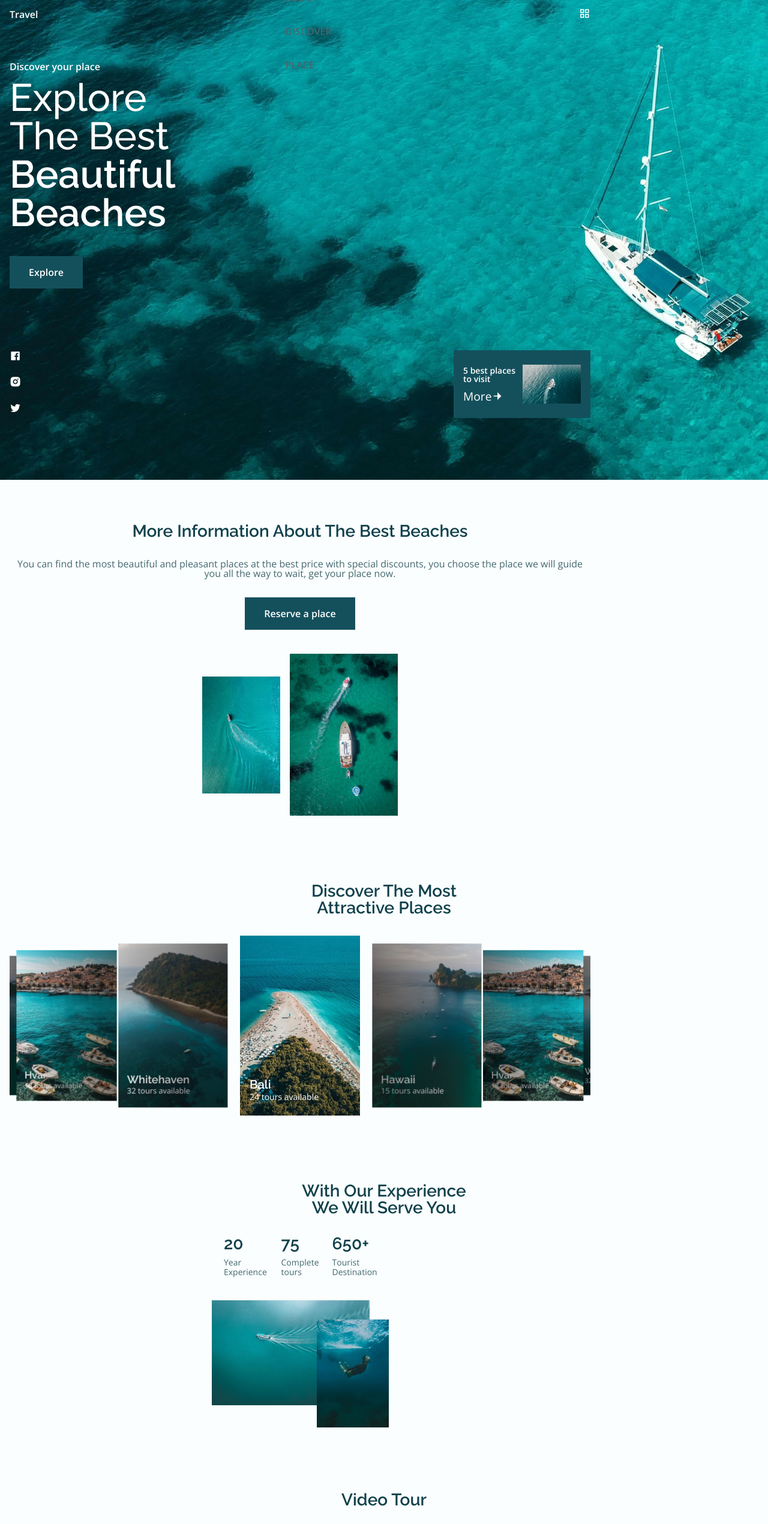
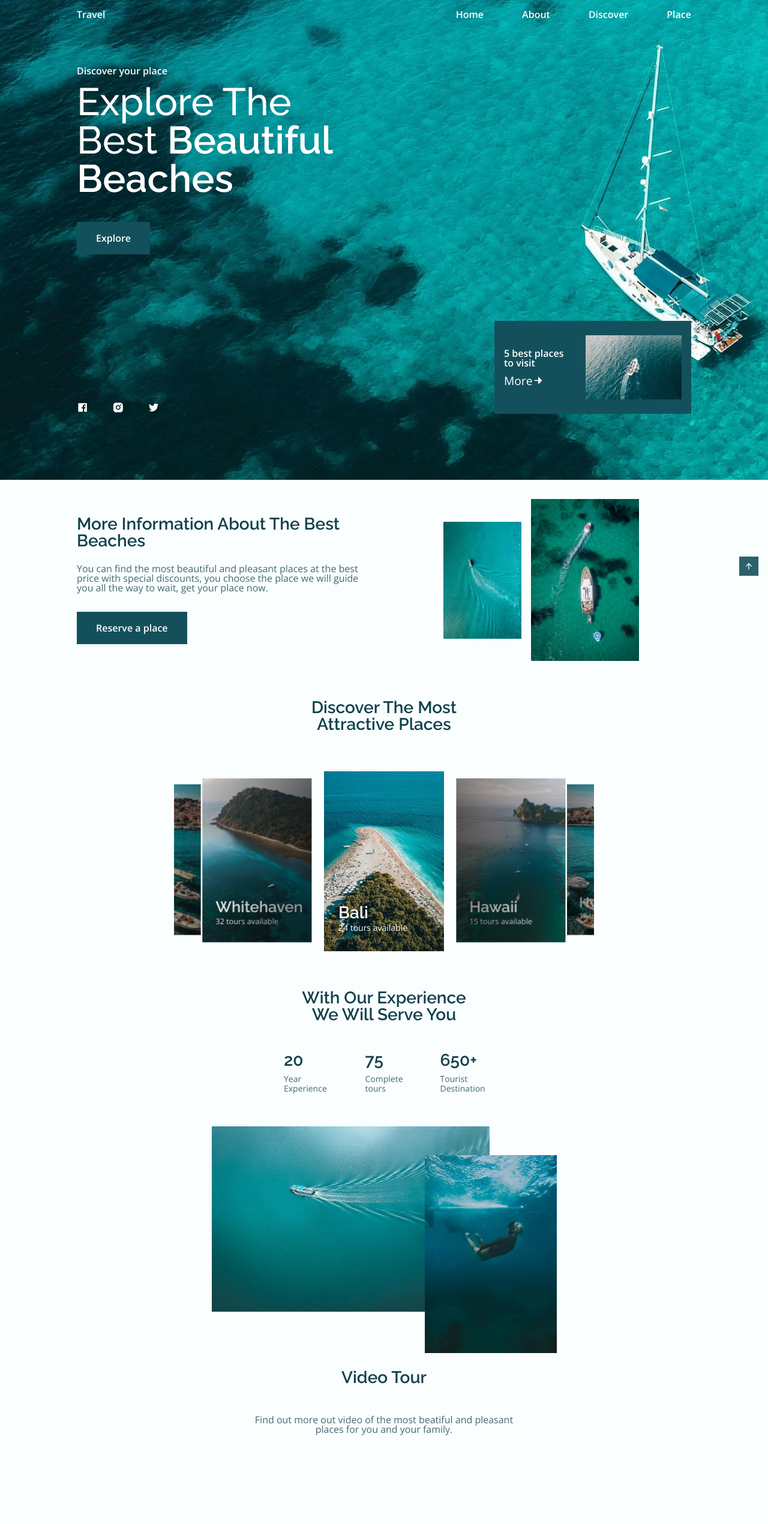
Before and after one commit to Kseniya44/travel, a plain HTML site: page index.html in a window 1280 px wide. Shown: the top 2541 px of the page at 60% size. Drawn offline with nearby package versions, Linux system fonts and the light colour scheme; grey boxes are pictures that could not be loaded.

Commit message:
Animation and media queries were added

```diff
--- a/assets/css/styles.css
+++ b/assets/css/styles.css
@@ -54,6 +54,29 @@
   --img-hidden: hidden;
   --img-scale: scale(1.1);
 
+}
+
+/* button dark light */
+.nav__dark {
+  display: flex;
+  align-items: center;
+  column-gap: 2rem;
+  position: absolute;
+  left: 3rem;
+  bottom: 4rem;
+}
+
+
+.change-theme,
+.change-theme-name {
+  color: var(--text-color);
+}
+.change-theme {
+  cursor: pointer;
+  font-size: 1rem;
+}
+.change-theme-name {
+  font-size: var(--small-font-size);
 }
 
 @media screen and (min-width: 968px) {
@@ -294,10 +317,6 @@ input {
   margin-bottom: var(--mb-0-75);
 }
 
-.home__text {
-  font-size: var(--small-font-size);
-}
-
 .home__photo {
   overflow: var(--img-hidden);
 }
@@ -396,11 +415,6 @@ input {
 
 .discover__img:hover {
   transform: var(--img-scale);
-}
-
-.swiper-container-3d .swiper-slide-shadow-left,
-.swiper-container-3d .swiper-slide-shadow-right {
-  /* background-image: none; */
 }
 
 /* experience */
@@ -677,3 +691,233 @@ input {
 .footer__terms .footer__link:hover {
   color: var(--text-color);
 }
+
+/* scrollUp */
+.scroll-up  {
+  position: fixed;
+  right: 1rem;
+  bottom: -20%;
+  background-color: var(--first-color);
+  padding: .5rem;
+  display: flex;
+  opacity: .9;
+  z-index: var(--z-tooltip);
+  transition: .4s;
+}
+
+.scroll-up__icon {
+  color: var(--white--color);
+}
+
+.scroll-up:hover {
+  background-color: var(--first-color-alt);
+  opacity: 1;
+}
+
+.show-scroll {
+  bottom: 5rem;
+}
+
+/* media queries */
+
+@media screen and (max-width: 340px) {
+  .place__container {
+    grid-template-columns: max-content;
+    justify-content: center;
+  }
+  .experience__container {
+    padding: 0;
+  }
+  .experience__overlay:nth-child(1) {
+    width: 190px;
+  }
+  .experience__overlay:nth-child(2) {
+    width: 80px;
+  }
+  .home__info {
+    width: 190px;
+    padding: 1rem;
+  }
+  .video__container,
+  .experience__imgs {
+    padding: 0;
+  }
+}
+
+@media screen and  (min-width: 568px) {
+  .video__container {
+    display: grid;
+    grid-template-columns: .6fr;
+    justify-content: center;
+  }
+
+  .place__container {
+    grid-template-columns: repeat(3, max-content);
+  }
+
+  .subscribe__form {
+    width: 470px;
+    margin: 0 auto;
+  }
+}
+
+@media screen and  (min-width: 768px) {
+  body {
+    margin: 0;
+  }
+  .nav__link {
+    color: var(--white--color);
+    text-transform: initial;
+  }
+  .nav__link:hover {
+    color: var(--white-color);
+  }
+  .nav__list {
+    flex-direction: row;
+    column-gap: 4rem;
+  }
+  .nav__toggle,
+  .nav__close {
+    display: none;
+  }
+
+  .scroll-header .nav__link {
+    color: var(--text-color);
+  }
+
+  .section {
+    padding: 2rem 0;
+  }
+  .home__social {
+    flex-direction: row;
+    column-gap: 2.5rem;
+    align-self: flex-end;
+  }
+
+  .about__container {
+    grid-template-columns: repeat(2, 1fr);
+    align-items: center;
+  }
+
+  .about__data,
+  .about__title {
+    text-align: initial;
+  }
+
+  .about__title {
+    margin-bottom: var(--mb-1-5);
+  }
+
+  .discover__container {
+    width: 610px;
+    margin-left: auto;
+    margin-right: auto;
+  }
+
+  .discover__container,
+  .place__container {
+    padding-top: 2rem;
+  }
+  .experience__overlay:nth-child(1) {
+    width: 363px;
+    margin-right: 4rem;
+  }
+  .experience__overlay:nth-child(2) {
+    width: 160px;
+  }
+
+  .subscribe__bg {
+    background: none;
+    padding: 0;
+  }
+
+  .subscribe__container {
+    background-color: var(--first-color);
+    padding: 3.5rem;
+  }
+
+  .subscribe__input {
+    padding: 0 .5rem;
+  }
+
+  .footer__rights {
+    flex-direction: row;
+    justify-content: space-between;
+  }
+}
+
+@media screen and  (min-width: 1024px) {
+  .container {
+    margin-left: auto;
+    margin-right: auto;
+  }
+
+
+  .home__title {
+    max-width: 450px;
+  }
+  .home__info {
+    max-width: 328px;
+    column-gap: 2rem;
+  }
+
+  .home__text {
+    font-size: var(--normal-font-size);
+  }
+
+  .home__photo img {
+    width: 240px;
+  }
+
+  .discover__container {
+    width: 700px;
+  }
+
+  .discover__data {
+    left: 1.5rem;
+    bottom: 2rem;
+  }
+
+  .discover__title {
+    font-size: var(--h2-font-size);
+  }
+
+  .experience__content {
+    margin: var(--mb-1) 0;
+    column-gap: 3.5rem;
+  }
+  .experience__overlay:nth-child(1) {
+    width: 463px;
+    margin-right: 7rem;
+  }
+  .experience__overlay:nth-child(2) {
+    width: 220px;
+    top: 3rem;
+  }
+
+  .video__container {
+    grid-template-columns: .7fr;
+  }
+
+  .video__description {
+    padding: 0 8rem;
+  }
+
+  .place__container {
+    gap: 3rem 2rem;
+  }
+  .place__card,
+  .place__img {
+    height: 263px;
+  }
+
+  .footer__content {
+    justify-items: center;
+  }
+}
+
+@media screen and  (min-width: 1200px) {
+  .container {
+    max-width: 1024px;
+  }
+}
--- a/assets/js/main.js
+++ b/assets/js/main.js
@@ -78,3 +78,42 @@ function finalVideo() {
     videoIcon.classList.remove("ri-pause-line");
     videoIcon.classList.add("ri-play-line");
 }
+
+// show scroll up
+window.addEventListener("scroll", scrollUp);
+
+function scrollUp() {
+    const scrollUp = document.getElementById("scroll-up");
+
+    if(this.scrollY >= 200) {
+        scrollUp.classList.add("show-scroll");
+    }else {
+        scrollUp.classList.remove("show-scroll");
+    }
+}
+
+// scroll reveal animaiton
+
+const sr = ScrollReveal({
+    distance: "60px",
+    duration: 2800,
+})
+
+sr.reveal(`.home__data, .home__link,
+            .home__info, .discover__container,
+            .experience__data,
+            .experience__overlay, .place__card,
+            .sponsor__content, .footer__data, .footer__rights`, {
+    origin: "top",
+    interval: 100,
+    reset: true
+})
+
+sr.reveal(".about__data, .video__description, .subscribe__description", {
+    origin: "left",
+})
+
+sr.reveal(".about__imgs, .video__container, .subscribe__form", {
+    origin: "right",
+    interval: 100,
+})
--- a/index.html
+++ b/index.html
@@ -48,7 +48,7 @@
                     <div class="home__data">
                         <span class="home__subtitle">Discover your place</span>
                         <h1 class="home__title">Explore The Best <span class="big-title">Beautiful Beaches</span></h1>
-                        <button class="button button-flex">Explore</button>
+                        <button class="button button-flex home__button">Explore</button>
                     </div>
 
                     <div class="home__wrapper">
@@ -448,8 +448,17 @@
             </div>
         </footer>
         <!-- footer -->
+
+        <!-- scroll up -->
+        <a href="#" class="scroll-up" id="scroll-up">
+            <i class="ri-arrow-up-line scroll-up__icon"></i>
+        </a>
+        <!-- scroll up -->
 <!-- swiper js -->
 <script src="assets/js/swiper-bundle.min.js"></script>
+
+<!-- scroll reveal -->
+<script src="assets/js/scrollreveal.min.js"></script>
 <!-- main js -->
 <script src="assets/js/main.js"></script>
 </body>
```
Also changed, not shown: 1 other file.
